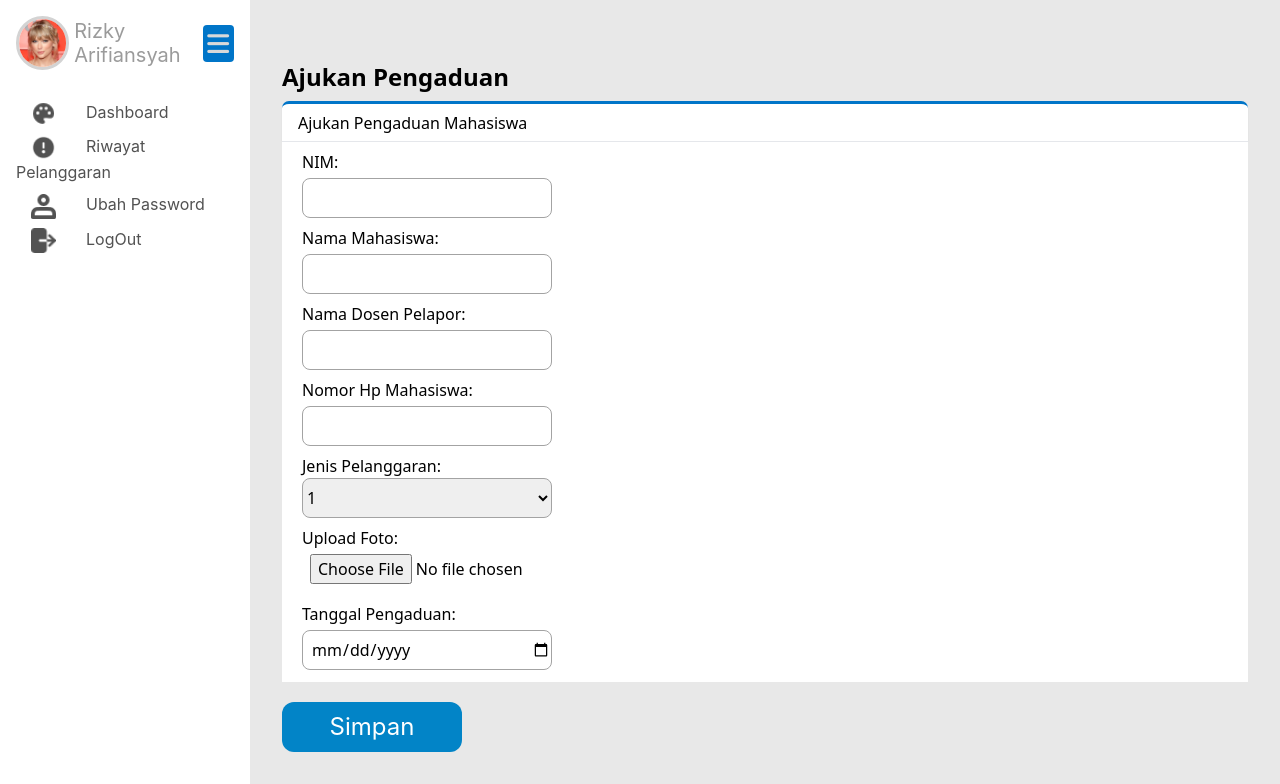
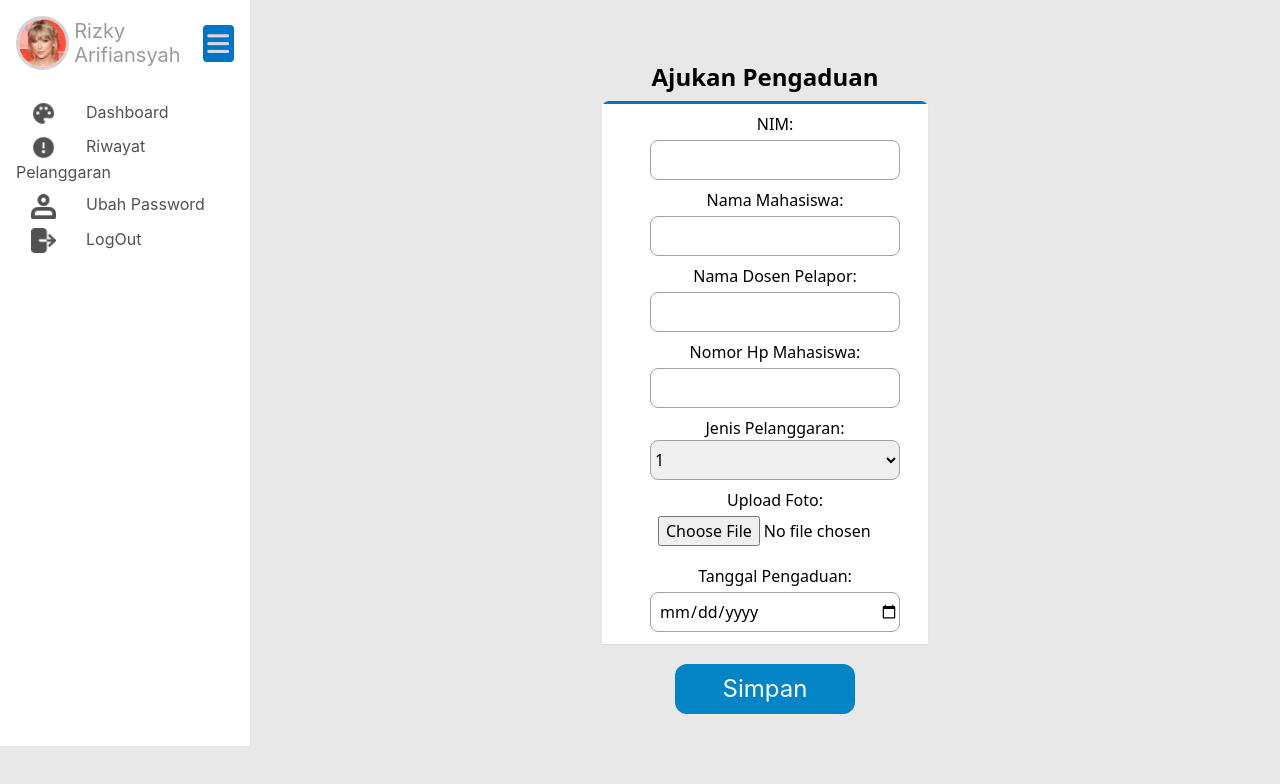
Before and after one commit to rafsanalhad/tatib_2g_final, a PHP site: page /form_pengaduan.php in a window 1280 px wide. Shown: the part 64-848 px from the top of the page. After the commit the page ends 810 px from the top, so only its background shows below. Run offline with PHP 8.4, Linux system fonts and the light colour scheme; some libraries are stand-ins or nearby versions.

Commit message:
edit form pengaduan

```diff
--- a/dosen.php
+++ b/dosen.php
@@ -171,9 +171,8 @@ if(session_status() === PHP_SESSION_NONE){
         </div>
       </div>
       <div class="text-center mt-5">
-        <button class="w-[180px] h-[50px] bg-red-600 hover:bg-red-800 font-medium rounded-lg">
-          <a href="form_pengaduan.php" class="text-white text-lg font-serif text-center">Ajukan Pengaduan</a>
-        </button>
+      <a href="form_pengaduan.php" class="text-white text-lg font-serif text-center"><button class="w-[180px] h-[50px] bg-red-600 hover:bg-red-800 font-medium rounded-lg">
+      Ajukan Pengaduan</button></a>
       </div>
     <script>
       const confirmLogin = () => {
--- a/form_pengaduan.php
+++ b/form_pengaduan.php
@@ -47,16 +47,13 @@ if(session_status() === PHP_SESSION_NONE){
     </aside>
 
     <!-- Content -->
-    <div class="flex-1 pl-8 pb-8 pt-6 pr-8 shadow-sm main_content">
+    <div class="flex-1 pl-8 pb-8 pt-6 pr-8 shadow-sm main_content text-center">
       <div class="containerBars_toggled">
         <i class="fa-solid fa-bars icon_bars toggle_bars toggle_bars_toggled"></i>
       </div>
       <h1 class="text-2xl font-bold mb-2">Ajukan Pengaduan</h1>
-      <div class="flex bg-white h-10 items-center shadow-sm subtitle_dashboard">
-        <div class="flex-1 ml-4">Ajukan Pengaduan Mahasiswa</div>
-      </div>
-      <hr class="hr_db">
-      <div class="flex-1 bg-white pt-2 pl-5">
+      <div class="flex-col bg-white items-center shadow-sm subtitle_dashboard text-center mx-80">
+        <div class="flex-1 bg-white pt-2 pl-5">
           <label for="nimPengaduan">NIM:</label>
           <br>
           <input class="pl-2 w-[250px] h-[40px] border border-neutral-400 rounded-lg mt-1" type="text" name="nimPengaduan" id="nimPengaduan">
@@ -96,7 +93,10 @@ if(session_status() === PHP_SESSION_NONE){
             <br>
             <input class="pl-2 mt-1 border border-neutral-400 w-[250px] h-[40px] rounded-lg " type="date" name="tglPengaduan" id="tglPengaduan">
         </div>
-      <input type="submit" class="w-[180px] h-[50px] items-center align-center bg-sky-600 rounded-xl text-white text-2xl font-normal font-['Inter'] m-auto mt-5 hover:bg-sky-700" value="Simpan"/>
+    </div>
+    <div class="text-center">
+        <input type="submit" class="w-[180px] h-[50px] items-center align-center bg-sky-600 rounded-xl text-white text-2xl font-normal font-['Inter'] m-auto mt-5 hover:bg-sky-700" value="Simpan"/>
+    </div>
     </div>
 
     <script>
--- a/ubah_password_dosen.php
+++ b/ubah_password_dosen.php
@@ -40,7 +40,7 @@ if(session_status() === PHP_SESSION_NONE){
       </div>
       <ul>
         <li class="mb-2 sidebar_item"><a href="dosen.php" class="text_sidebar"><img src="assets/icon/dashboard.png" class="inline icon_sidebar" alt=""><span class="sidebar_text">Dashboard</span></a></li>
-        <li class="mb-2 sidebar_item"><a href="riwayat_pengaduan.php" class="text_sidebar"><img src="assets/icon/laporan_penggunaan.png" class="inline icon_sidebar" alt=""><span class="sidebar_text">Riwayat Pelanggaran</span></a></li>
+        <li class="mb-2 sidebar_item"><a href="riwayat_pengaduan.php" class="text_sidebar"><img src="assets/icon/laporan_penggunaan.png" class="inline icon_sidebar" alt=""><span class="sidebar_text">Riwayat Pengaduan</span></a></li>
         <li class="mb-2 sidebar_item"><a href="#" class="text_sidebar"><img src="assets/icon/password.png" class="inline icon_sidebar" alt=""><span class="sidebar_text">Ubah Password</span></a></li>
         <li class="mb-2 sidebar_item"><a href="logout.php" class="text_sidebar"><img src="assets/icon/logout.png" class="inline icon_sidebar" alt=""><span class="sidebar_text">LogOut</span></a></li>
       </ul>
```
